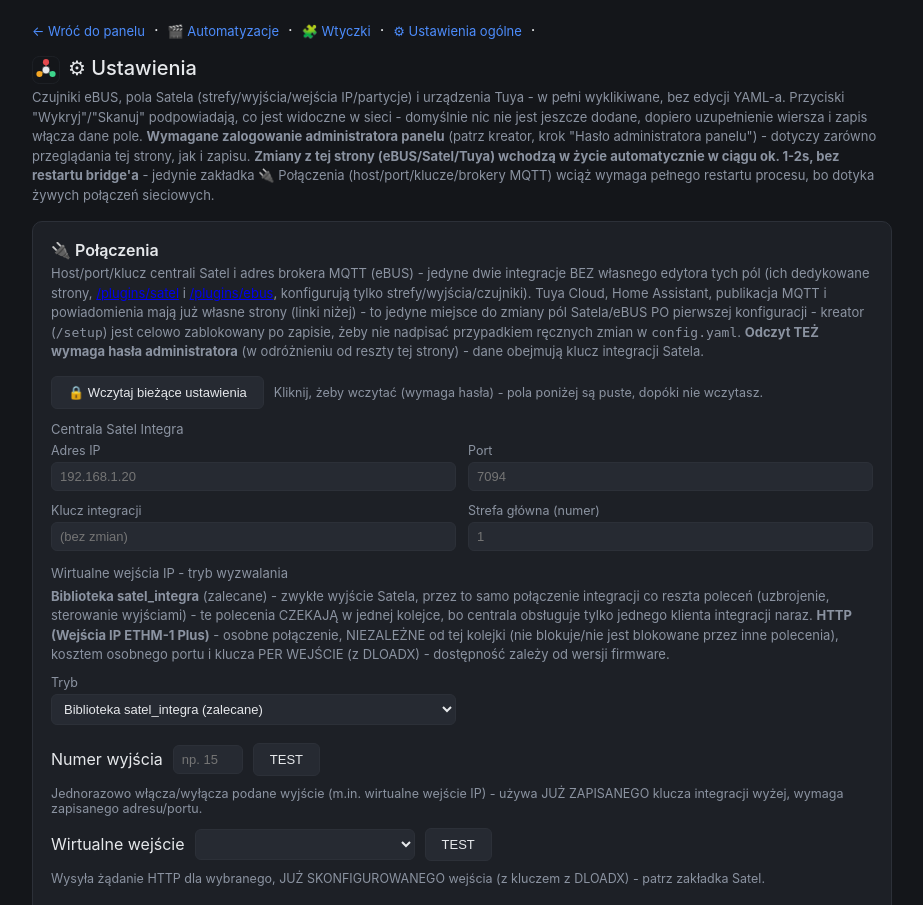
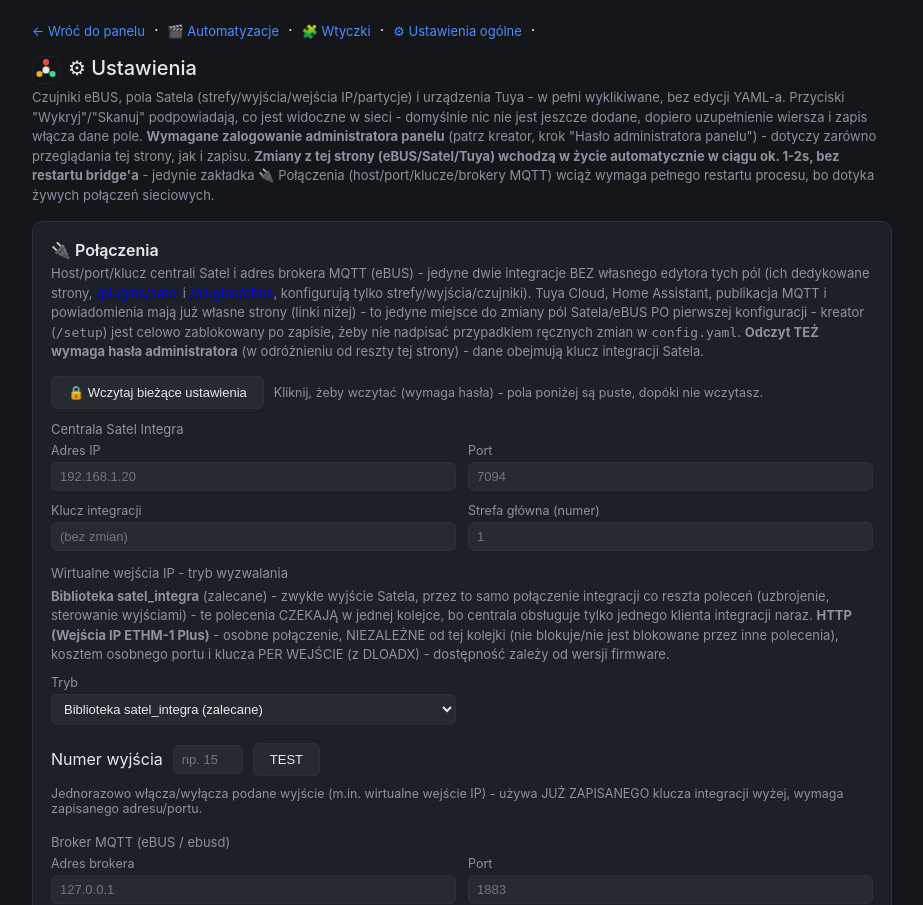
Before and after one commit to cr3pt/satel_tuya_bridge, a Python web app: template dashboard/templates/config.html in a window 1280 px wide. Shown: the top 905 px of the page, without its empty margins (178-1101 px from the left). Run offline with Jinja, Linux system fonts and the light colour scheme; the template is opened without the code that fills it, so the values that code supplies are empty.

Commit message:
Napraw ukrywanie pól trybu wejść IP przegrywające z .discover-row/.field
Playwright wykrył, że atrybut "hidden" na #satelTestHttpRow przegrywał z
regułą .discover-row { display: flex } o równej specyficzności selektora -
wiersz TEST trybu "http" był widoczny mimo domyślnego trybu "library".
Globalna reguła [hidden] { display: none !important } naprawia to
niezależnie od kolejności reguł w arkuszu.

Co-Authored-By: Claude Sonnet 5 <noreply@anthropic.com>
Claude-Session: https://claude.ai/code/session_01Y6ufoBSYuCdqWPfRk3d7en

```diff
--- a/dashboard/templates/config.html
+++ b/dashboard/templates/config.html
@@ -62,6 +62,10 @@
   .field-group:last-child { margin-bottom: 0; }
   .field-group > label { display: block; font-size: 13px; color: var(--muted); margin-bottom: 6px; }
   .discover-row { display: flex; align-items: center; gap: 10px; margin-bottom: 12px; flex-wrap: wrap; }
+  /* [hidden] przegrywałby z .discover-row/.field (oba ustawiają "display")
+     przy równej specyficzności selektora, w zależności od kolejności reguł
+     w arkuszu - wymuszamy, żeby "hidden" zawsze wygrywało. */
+  [hidden] { display: none !important; }
   .discover-status { font-size: 12.5px; color: var(--muted); }
   .candidate-badge { background: #2c2413; color: #e8d6ae; border: 1px solid var(--warn, #e6a23c); border-radius: 4px; padding: 1px 6px; font-size: 11px; margin-left: 6px; }
   .group-header td { color: var(--muted); font-size: 11.5px; font-weight: 600; text-transform: uppercase; letter-spacing: 0.04em; background: #191c22; padding: 6px 6px; border-bottom: 1px solid var(--border); }
--- a/dashboard/templates/setup.html
+++ b/dashboard/templates/setup.html
@@ -49,6 +49,10 @@
   .step-hint { color: var(--muted); font-size: 13px; margin: -6px 0 14px 36px; line-height: 1.5; }
   .field-row { display: flex; gap: 10px; margin-bottom: 10px; flex-wrap: wrap; }
   .field { flex: 1; min-width: 140px; }
+  /* [hidden] mogłoby przegrać z regułą "display" o równej specyficzności
+     (np. .discover-row) w zależności od kolejności w arkuszu - wymuszamy,
+     żeby "hidden" zawsze wygrywało. */
+  [hidden] { display: none !important; }
   .field label { display: block; font-size: 12px; color: var(--muted); margin-bottom: 4px; }
   input[type=text], input[type=password], input[type=number] {
     background: #262a32; color: var(--text); border: 1px solid var(--border);
```
